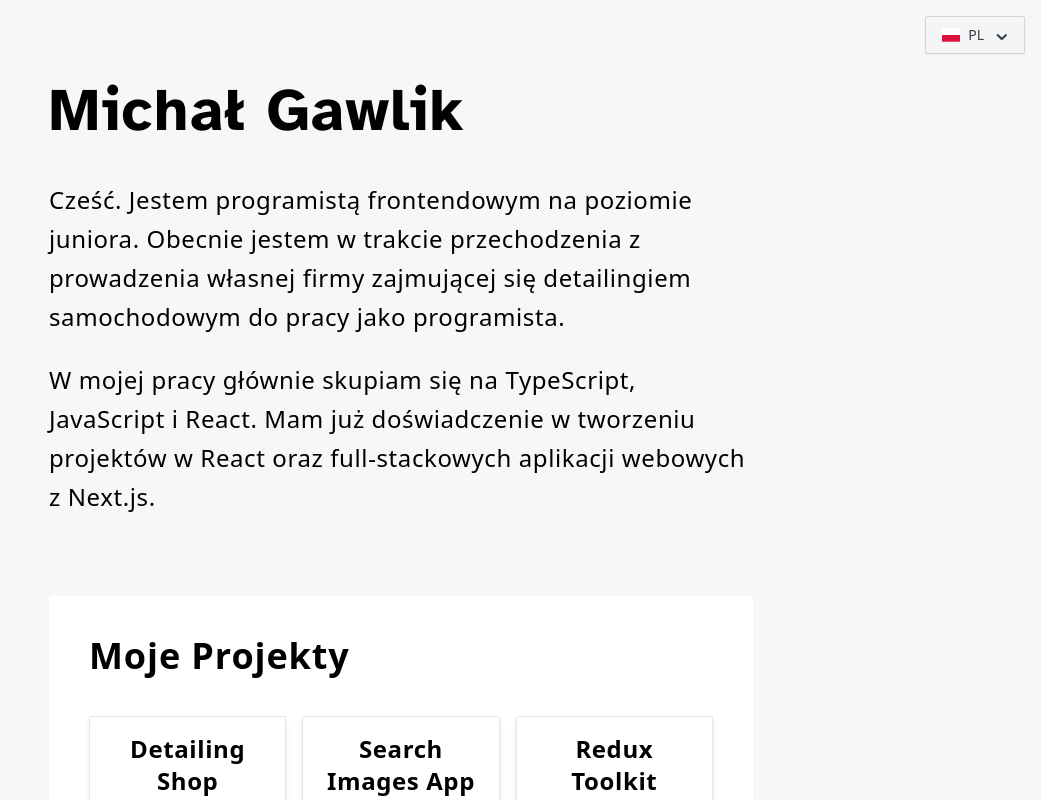
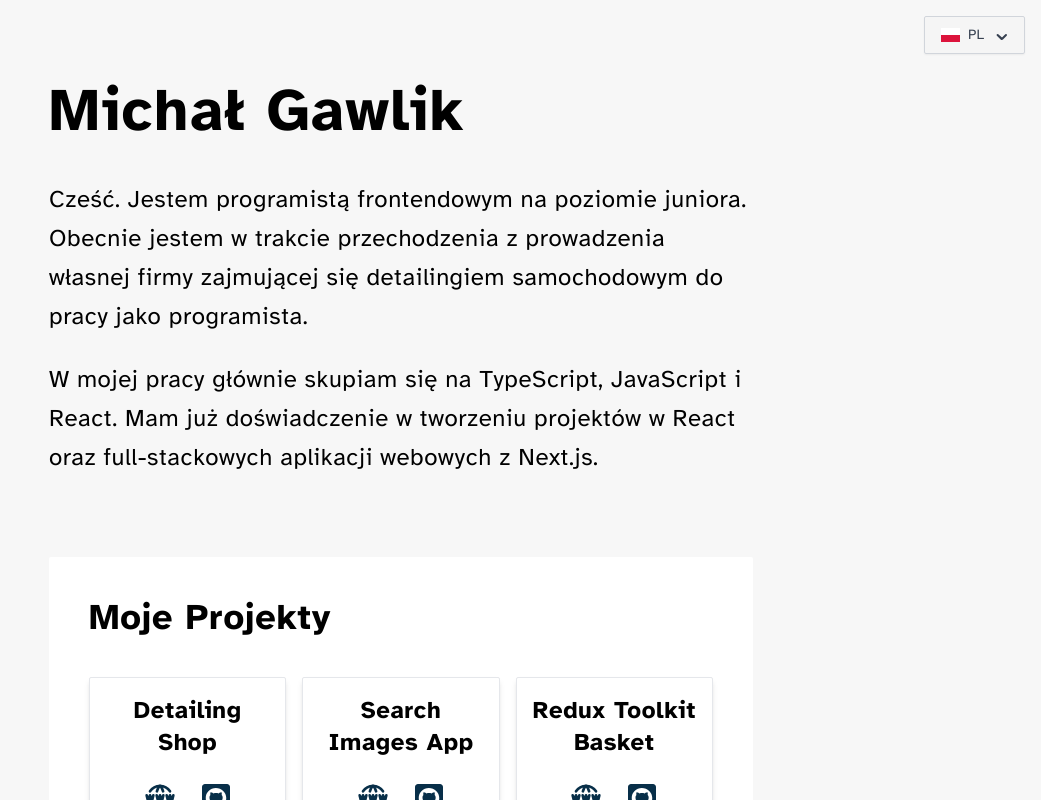
Before and after one commit to misiek869/my_portfolio_v2, a React (Vite) app: page / in a window 1280 px wide. Shown: the top 800 px of the page, without its empty margins (239-1280 px from the left). Built offline with nearby package versions, Linux system fonts and the light colour scheme.

Commit message:
set Atkinson as default font

```diff
--- a/src/components/About.tsx
+++ b/src/components/About.tsx
@@ -5,9 +5,7 @@ const About = () => {
 
 	return (
 		<section className=''>
-			<h1 className='font-atkinson text-6xl font-extrabold tracking-wide'>
-				Michał Gawlik
-			</h1>
+			<h1 className='text-6xl font-extrabold tracking-wide'>Michał Gawlik</h1>
 			<div className='mt-10'>
 				<p className='text-xl tracking-wide leading-loose md:text-2xl md:leading-relaxed'>
 					{t('about_01')}
--- a/src/index.css
+++ b/src/index.css
@@ -19,6 +19,7 @@
 @tailwind utilities;
 
 :root {
-	font-family: system-ui, Avenir, Helvetica, Arial, sans-serif;
+	font-family: 'Atkinson Hyperlegible', system-ui, Avenir, Helvetica, Arial,
+		sans-serif;
 	background-color: #f7f7f7;
 }
```
